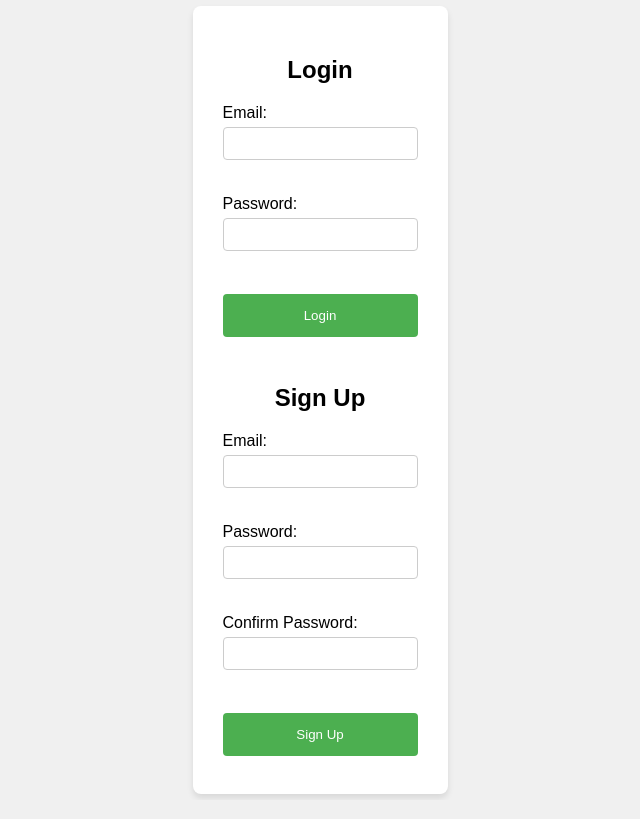
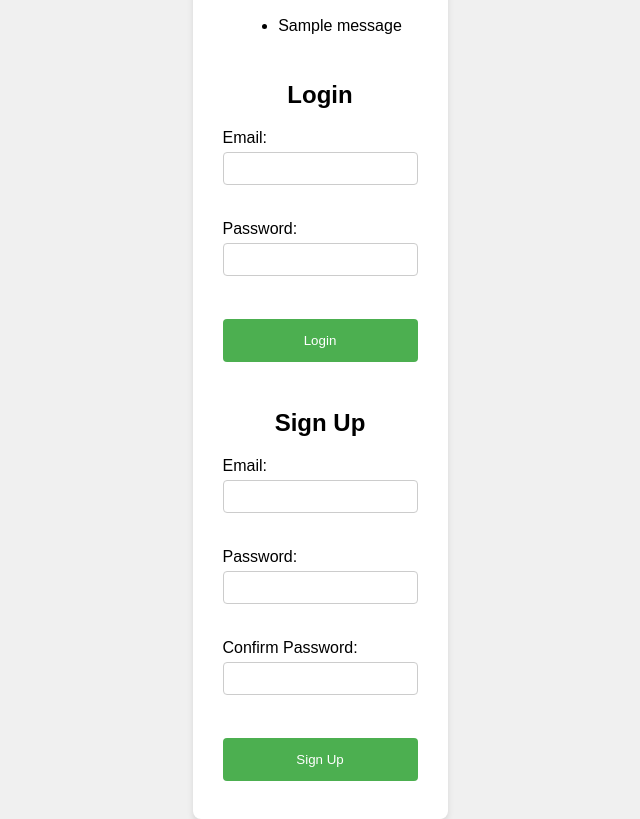
Before and after one commit to HamimMahdie/FoodnStuffscheduler, a Flask app: page / in a window 1280 px wide. Shown: the whole page, without its empty margins (320-960 px from the left). Before the commit the page ends 798 px from the top, so only its background shows below. Run offline with Flask 3, Linux system fonts and the light colour scheme; one stand-in notice (Sample message) is shown.

Commit message:
Update index.html

```diff
--- a/templates/index.html
+++ b/templates/index.html
@@ -9,6 +9,17 @@
 </head>
 <body>
     <div class="auth-container">
+        <!-- Display flash messages -->
+        {% with messages = get_flashed_messages() %}
+            {% if messages %}
+                <ul class="flash-messages">
+                    {% for message in messages %}
+                        <li>{{ message }}</li>
+                    {% endfor %}
+                </ul>
+            {% endif %}
+        {% endwith %}
+
         <!-- Updated the action attribute for login -->
         <div class="form-container" id="login-form">
             <h2>Login</h2>
```
